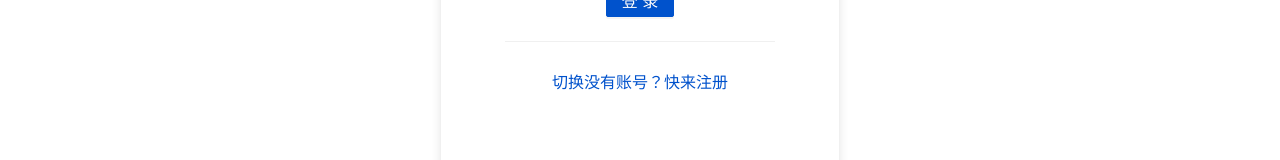
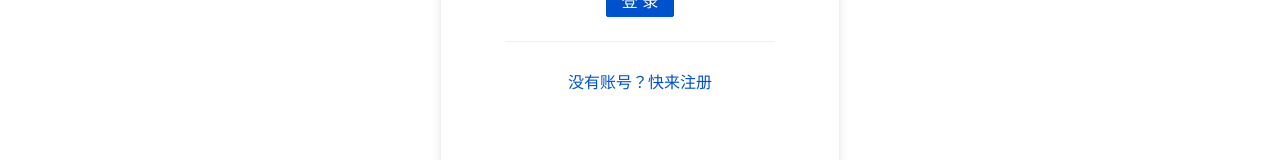
Before and after one commit to Dxxxxxxww/react-jira, a React (Create React App) app: page / in a window 1280 px wide. Shown: the part 286-446 px from the top of the page. Built offline with nearby package versions, Linux system fonts and the light colour scheme.

Commit message:
feat: 修改小细节 by dxw

```diff
--- a/src/authenticated-app.tsx
+++ b/src/authenticated-app.tsx
@@ -27,7 +27,7 @@ export const AuthenticatedApp = () => {
                             </Menu>
                         }
                     >
-                        <Button type="link">HI, {user?.name}</Button>
+                        <Button type="link">HI, {user?.username}</Button>
                     </Dropdown>
                 </HeaderRight>
             </Header>
--- a/src/screens/project-list/search-panel.tsx
+++ b/src/screens/project-list/search-panel.tsx
@@ -1,6 +1,7 @@
 import { Form, Input, Select } from 'antd';
 export interface User {
     name: string;
+    username?: string;
     id: number;
     token: string;
 }
--- a/src/screens/unauthenticated-app/index.tsx
+++ b/src/screens/unauthenticated-app/index.tsx
@@ -17,7 +17,7 @@ export const UnauthenticatedApp = () => {
                 {isRegister ? <Register /> : <Login />}
                 <Divider />
                 <Button type="link" onClick={() => setIsRegister(!isRegister)}>
-                    切换{isRegister ? '已有账号？请登录' : '没有账号？快来注册'}
+                    {isRegister ? '已有账号？请登录' : '没有账号？快来注册'}
                 </Button>
             </ShadowCard>
         </Container>
```
